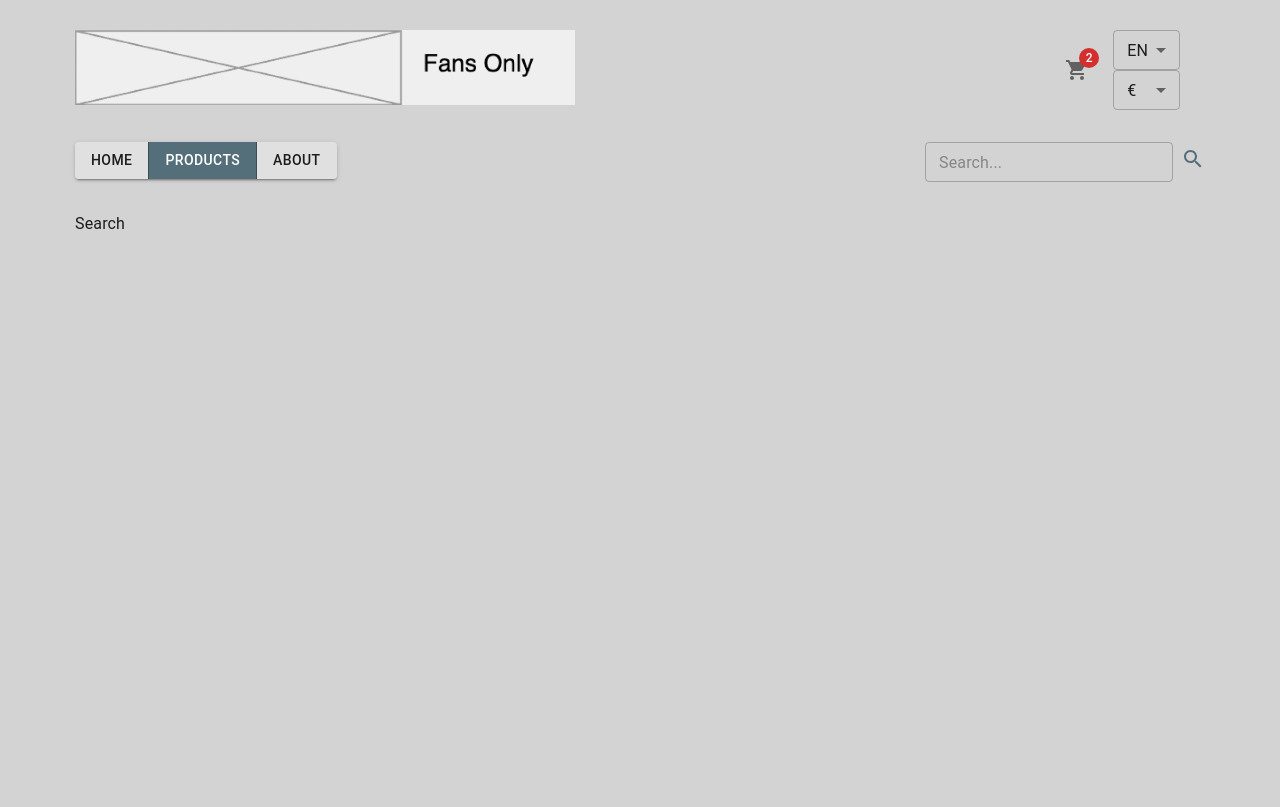
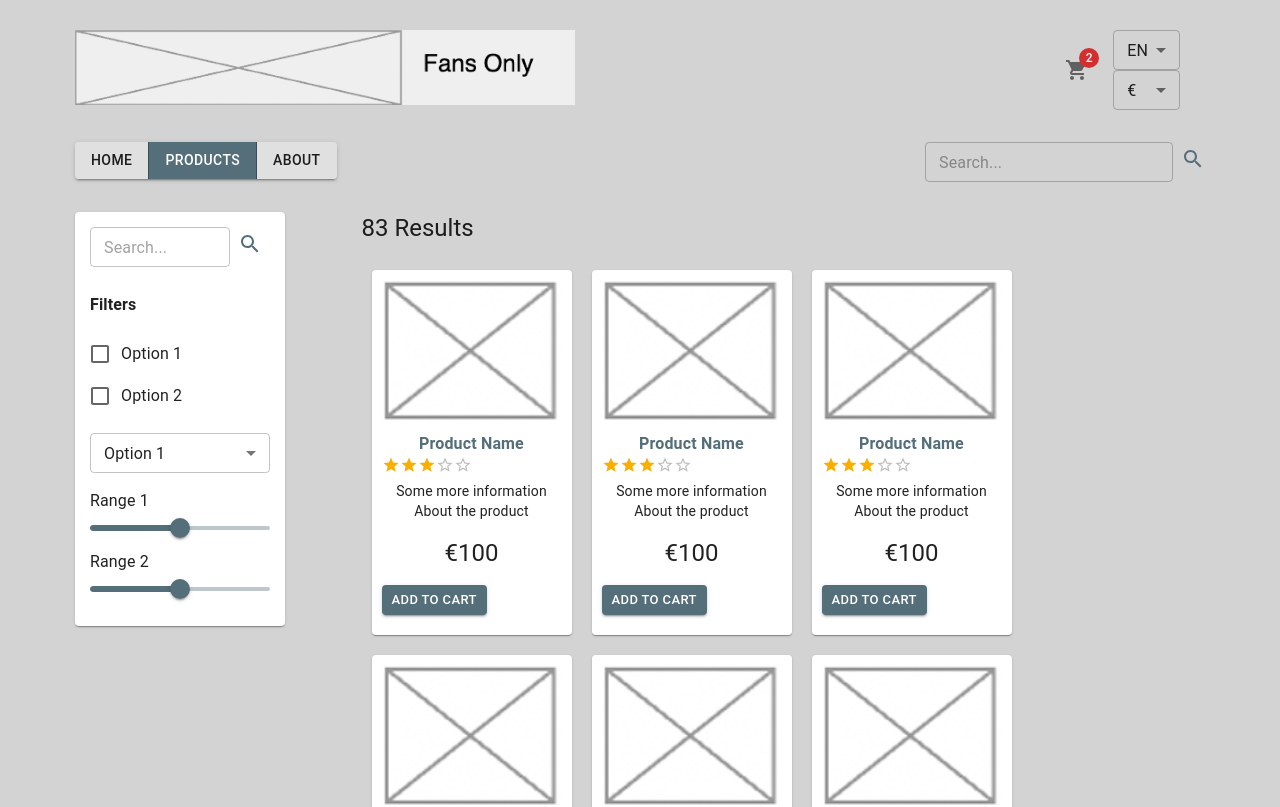
Before and after one commit to VeeHalonen/ux-prototype, a React (Create React App) app: page /search in a window 1280 px wide. Shown: the top 807 px of the page. Built offline with nearby package versions, Linux system fonts and the light colour scheme.

Commit message:
Add Search page

```diff
--- /dev/null
+++ b/src/components/SearchOptions.jsx
@@ -0,0 +1,61 @@
+import {
+  Grid,
+  TextField,
+  Card,
+  Typography,
+  FormGroup,
+  FormControlLabel,
+  Checkbox,
+  MenuItem,
+  Select,
+  Slider,
+} from "@mui/material";
+import SearchIcon from "@mui/icons-material/Search";
+
+const SearchOptions = () => {
+  return (
+    <Card style={{ padding: 15, width: 210 }}>
+      <Grid container spacing={2} direction="column">
+        <Grid container item alignItems="center" spacing={1}>
+          <Grid item>
+            <TextField
+              placeholder="Search..."
+              variant="outlined"
+              size="small"
+              style={{ width: 140 }}
+            />
+          </Grid>
+          <Grid item>
+            <SearchIcon color="primary" />
+          </Grid>
+        </Grid>
+        <Grid item>
+          <Typography style={{ fontWeight: "bold", marginTop: 10 }}>
+            Filters
+          </Typography>
+        </Grid>
+        <Grid item>
+          <FormGroup>
+            <FormControlLabel control={<Checkbox />} label="Option 1" />
+            <FormControlLabel control={<Checkbox />} label="Option 2" />
+          </FormGroup>
+        </Grid>
+        <Grid item>
+          <Select value={10} fullWidth size="small">
+            <MenuItem value={10}>Option 1</MenuItem>
+            <MenuItem value={20}>Option 2</MenuItem>
+            <MenuItem value={30}>Option 3</MenuItem>
+          </Select>
+        </Grid>
+        <Grid item>
+          <Typography>Range 1</Typography>
+          <Slider defaultValue={50} valueLabelDisplay="auto" />
+          <Typography>Range 2</Typography>
+          <Slider defaultValue={50} valueLabelDisplay="auto" />
+        </Grid>
+      </Grid>
+    </Card>
+  );
+};
+
+export default SearchOptions;
--- a/src/views/Search.jsx
+++ b/src/views/Search.jsx
@@ -1,6 +1,26 @@
+import { Grid, Button, Typography } from "@mui/material";
+import ProductThumbnail from "../components/ProductThumbnail";
+import SearchOptions from "../components/SearchOptions";
+
 const Search = () => {
-  // console.log(props);
-  return <div>Search</div>;
+  return (
+    <Grid container spacing={2}>
+      <Grid item xs={3}>
+        <SearchOptions />
+      </Grid>
+      <Grid item xs={9}>
+        <Typography variant="h5" paragraph>
+          83 Results
+        </Typography>
+        {[...Array(15)].map((e, i) => {
+          return <ProductThumbnail key={i} />;
+        })}
+        <div style={{ textAlign: "center", marginTop: 20 }}>
+          <Button variant="outlined">Load More</Button>
+        </div>
+      </Grid>
+    </Grid>
+  );
 };
 
 export default Search;
```
